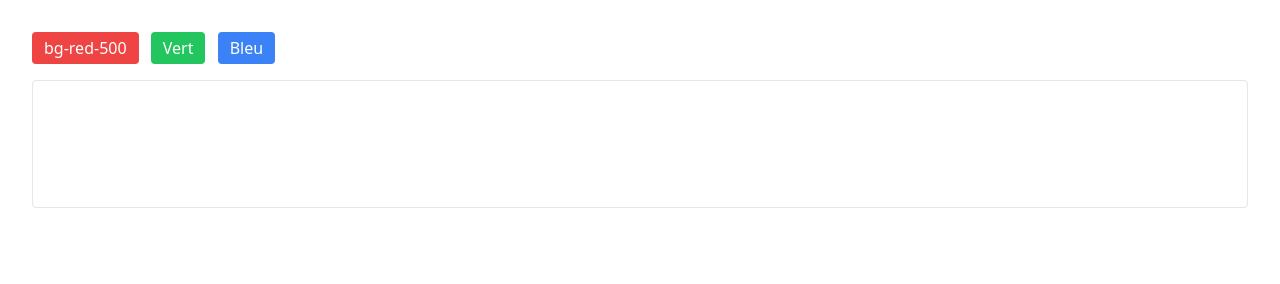
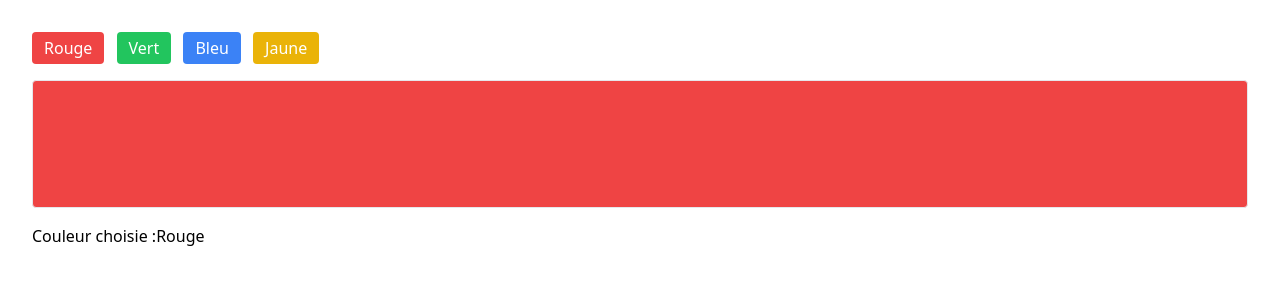
Before and after one commit to benddri/Mes-exercices, a plain HTML site: page exercice14/index.html in a window 1280 px wide. Both pictures are taken after a click on the button "Rouge". Drawn offline with nearby package versions, Linux system fonts and the light colour scheme.

Commit message:
docs: ajouter des modification au  exercice 14

```diff
--- a/exercice14/index.html
+++ b/exercice14/index.html
@@ -1,17 +1,25 @@
 <!DOCTYPE html>
 <html lang="fr">
+
 <head>
   <meta charset="UTF-8" />
   <script src="https://cdn.tailwindcss.com"></script>
-<script src="main.js" defer></script>
+  <script src="main.js" defer></script>
 </head>
+
 <body class="p-8 space-y-4">
   <div class="space-x-2">
-    <button class="choix px-3 py-1 rounded bg-red-500 text-white" data-couleur="bg-red-500" data-nom="Rouge">Rouge</button>
-    <button class="choix px-3 py-1 rounded bg-green-500 text-white" data-couleur="bg-green-500" data-nom="Vert">Vert</button>
-    <button class="choix px-3 py-1 rounded bg-blue-500 text-white" data-couleur="bg-blue-500" data-nom="Bleu">Bleu</button>
+    <button class="choix px-3 py-1 rounded bg-red-500 text-white" data-couleur="bg-red-500"
+      data-nom="Rouge" data-prix-unitaire="5">Rouge</button>
+    <button class="choix px-3 py-1 rounded bg-green-500 text-white" data-couleur="bg-green-500"
+      data-nom="Vert" >Vert</button>
+    <button class="choix px-3 py-1 rounded bg-blue-500 text-white" data-couleur="bg-blue-500"
+      data-nom="Bleu">Bleu</button>
+    <button class="choix px-3 py-1 rounded bg-yellow-500 text-white" data-couleur="bg-yellow-500"
+      data-nom="Jaune">Jaune</button>
   </div>
   <div id="apercu" class="h-32 rounded border"></div>
   <p id="info"></p>
 </body>
+
 </html>
--- a/exercice14/main.js
+++ b/exercice14/main.js
@@ -1,13 +1,26 @@
-const choixs=document.querySelectorAll(".choix")
-const apercu=document.querySelector("#apercu")
-const info=document.querySelector("#info")
-const dataset=choixs.forEach(choix=>{
-    console.log (choix.dataset)
+const choixs = document.querySelectorAll(".choix")
+const apercu = document.querySelector("#apercu")
+const info = document.querySelector("#info")
+const dataset = choixs.forEach(choix => {
+    console.log(choix.dataset)
 })
 //Au clic sur un bouton, lis sa couleur et son nom dans dataset
-choixs.forEach(choix=>{
-    choix.addEventListener("click",function(){
-        choix.textContent=`${choix.dataset.couleur}`
+choixs.forEach(choix => {
+    choix.addEventListener("click", function () {
+        apercu.classList.remove(
+            "bg-red-500",
+            "bg-green-500",
+            "bg-blue-500",
+            "bg-yellow-500"
+        );
+        apercu.classList.add(choix.dataset.couleur);
+        //Applique la couleur à #apercu et écris Couleur choisie : Rouge dans #info.
+
+        info.textContent = `Couleur choisie :${choix.dataset.nom}`
+        //Ajoute data-prix-unitaire="5" à un bouton et retrouve sa clé dans dataset.
+
+        console.log(choix.dataset.prixUnitaire);
 
     })
+
 })
```
